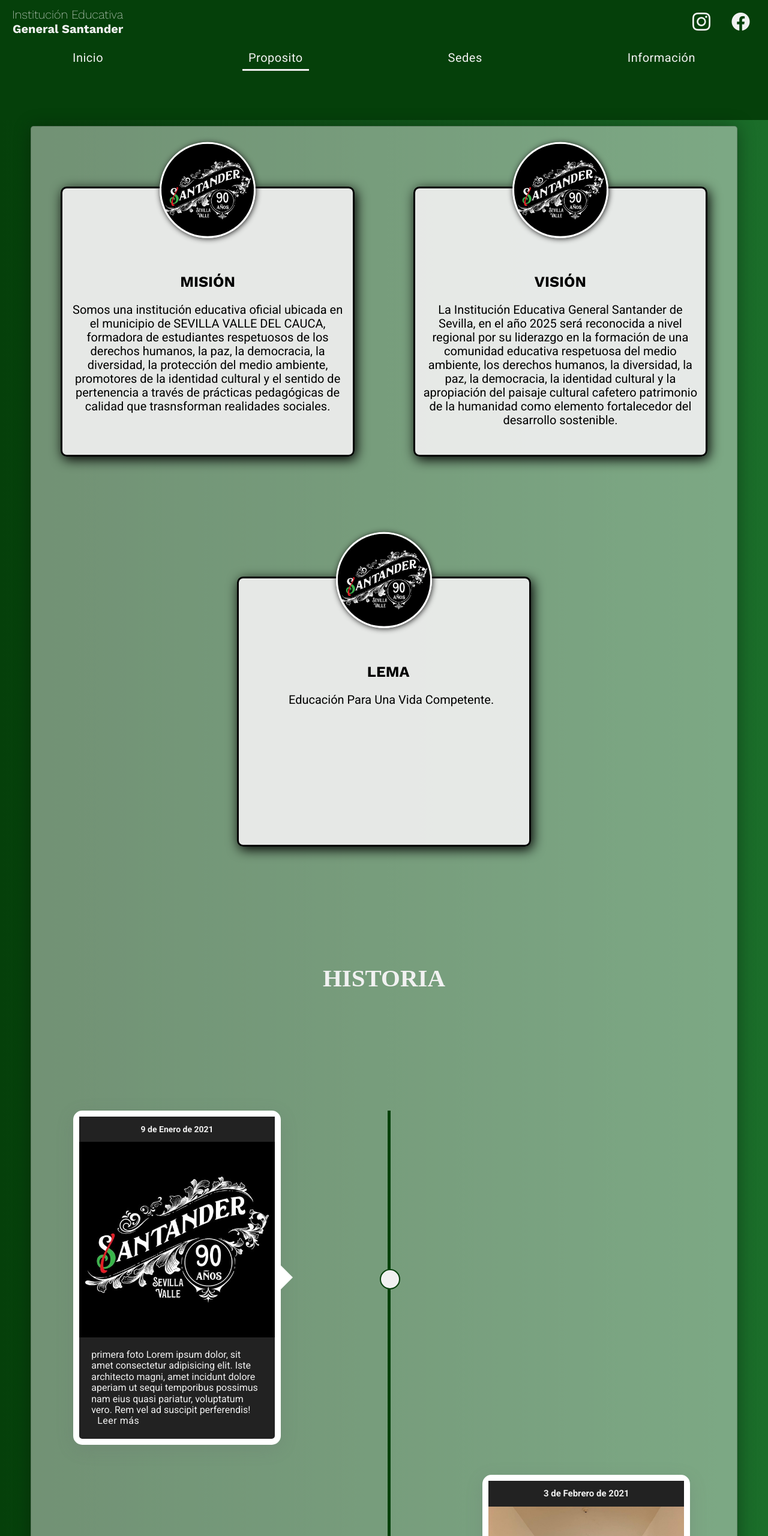
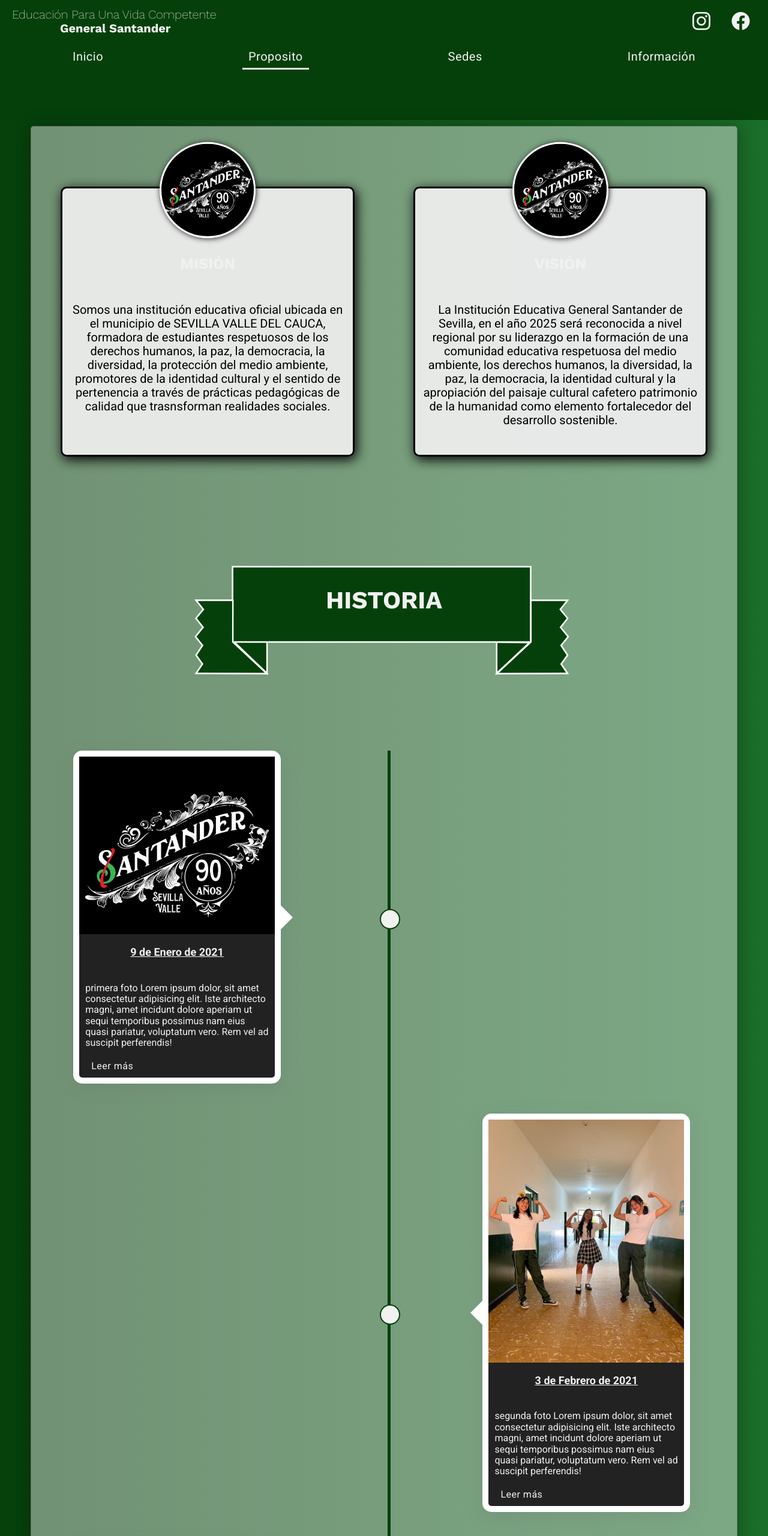
Before and after one commit to jMarlonDev/pagina-Web-Colegio, a plain HTML site: page proposito.html in a window 1280 px wide. Shown: the top 2560 px of the page at 60% size. Drawn offline with nearby package versions, Linux system fonts and the light colour scheme.

Commit message:
corrigiendo errores en el estilo,creando la carpeta con los archivos de la historia

```diff
--- a/css/style.css
+++ b/css/style.css
@@ -178,12 +178,19 @@ a {
 /* --- fin ---- */
 
 .bold {
-  color: var();
     display: block;
-  margin: .1rem;
+    margin: 0 auto;
     font-weight: bold;
     font-family: var(--fuenteTitulo);
 }
+
+.bold2{
+    display: block;
+    margin: 0 8rem;
+    font-weight: bold;
+    font-family: var(--fuenteTitulo);
+}
+
 
 .titulos {
     color: var(--blanco);
@@ -646,6 +653,18 @@ uan resolucion de pantallas mas pequeñas a 768px */
 
 /* haciendo los estilos para  la pagina del proposito haciendo la mision, vision , lema */
 
+h3{
+    font-family: var(--fuenteTitulo);
+    color: var(--blanco);
+    position: relative;
+    bottom: 3rem;
+}
+
+.fondo-titulo{
+    position: absolute;
+    max-width: 50%;
+
+}
 .titulo {
     display: flex;
     justify-content: center;
@@ -795,6 +814,7 @@ en resolucion de pantallas pequeñas */
 
 /* galeria de fotos con scroll para mostrar la linea de tiempo  de la historia en la pagina de proposito */
 .titulo2 {
+    margin-top: 5rem;
     display: flex;
     align-items: center;
     justify-content: center;
@@ -808,7 +828,7 @@ en resolucion de pantallas pequeñas */
 computador */
 @media screen and (min-width:550px) {
     .historia {
-    padding: 2rem;
+        padding: 1rem;
         color: var(--blanco);
         font-family: var(--fuenteContenido);
         font-size: 1.6rem;
@@ -816,30 +836,33 @@ computador */
     }
 
     .leer-mas {
+        margin-top: 2rem;
         display: block;
         font-size: 1.6rem;
     }
 
     .fecha {
+        text-decoration: underline;
+        padding-top: 2rem;
         display: flex;
         align-items: center;
         justify-content: center;
-    padding: 1.3rem;
         background: #222;
         font-family: var(--fuenteContenido);
         color: var(--blanco);
-    font-size: 1.4rem;
+        font-size: 1.8rem   ;
     }
 
     .fecha2 {
         display: flex;
         justify-content: center;
         align-items: center;
-    padding: 1.3rem;
+        padding-top: 2rem;
         font-family: var(--fuenteContenido);
         background: #222;
         color: var(--blanco);
-    font-size: 1.5rem;
+        font-size: 1.8rem;
+        text-decoration: underline;
     }
 
     .contenedor {
@@ -905,7 +928,8 @@ computador */
     }
 
     .foto img {
-    width: 100%;
+        padding:0;
+        max-width:100%;
         vertical-align: top;
     }
 
@@ -1015,7 +1039,7 @@ en una resolucion de pantalla pequeñas o celular */
 
 .paginacion-historia img {
     margin-top: 2rem;
-  max-width: 80%;
+    max-width: 70%;
     /* height: 50rem; */
     object-fit: cover;
     border-radius: 1rem;
--- a/proposito.html
+++ b/proposito.html
@@ -16,7 +16,7 @@
     <!--aqui vamos a hacer los estilos para el menu de navegacion ( header )-->
     <header class="encabezado">
         <div class="titulos">
-            <h1>Institución Educativa<span class="bold">General Santander</span></h1>
+            <h1>Educación Para Una Vida Competente<span class="bold2">General Santander</span></h1>
             <div class="redes-sociales">
                 <a class="redes-sociales-ig" href="https://www.instagram.com/familiasantanderina/" target="_blank">
                     <i class="bi bi-instagram"></i>
@@ -70,33 +70,21 @@
         </div>
     </div>
 
-    <div>
-    <div class="contenido-principal">
-        <div class="contenido-imagen">
-            <img src="imagenes/logo-dark.jpg" alt="" class="imagen">
-        </div>
-        <div class="texto-contenido">
-            <h3 class="titulo-3">lema</h3>
-            <p class="texto2">
-                Educación Para Una Vida Competente.
-            </p>
-        </div>
-    </div>
-
     <!-- imagenes en linea de tiempo -->
     <div class="titulo2">
+        <img class="fondo-titulo" src="/imagenes/fondo.png" alt="">
 		<h3>historia</h3>
 	</div>
 	<div class="contenedor">
 
 		<div class="evento">
 			<div class="foto" data-aos="fade-right">
+				<img src="imagenes/logo-dark.jpg" alt="">
                 <h3 class="fecha">9 de Enero de 2021</h3>
-				<img src="imagenes/logo-dark.jpg" alt="">
                 <div>
                     <p class="historia">
                         primera foto Lorem ipsum dolor, sit amet consectetur adipisicing elit. Iste architecto magni, amet incidunt dolore aperiam ut sequi temporibus possimus nam eius quasi pariatur, voluptatum vero. Rem vel ad suscipit perferendis!
-                        <a href="leerMas.html" class="leer-mas">Leer más</a>
+                        <a href="historia/leerMas.html" class="leer-mas">Leer más</a>
                     </p>
                 </div>
 			</div>
@@ -104,12 +92,13 @@
 		</div>
 		<div class="evento">
 			<div class="foto" data-aos="fade-left">
+
+				<img src="imagenes/colegio_n.jpg" alt="">
                 <h3 class="fecha2">3 de Febrero de 2021</h3>
-				<img src="imagenes/colegio_n.jpg" alt="">
                 <div>
                     <p class="historia">
                         segunda foto Lorem ipsum dolor, sit amet consectetur adipisicing elit. Iste architecto magni, amet incidunt dolore aperiam ut sequi temporibus possimus nam eius quasi pariatur, voluptatum vero. Rem vel ad suscipit perferendis!
-                        <a href="leerMas2.html" class="leer-mas">Leer más</a>
+                        <a href="historia/leerMas2.html" class="leer-mas">Leer más</a>
                     </p>
                 </div>
 			</div>
@@ -117,13 +106,14 @@
 		</div>
 		<div class="evento">
 			<div class="foto" data-aos="fade-right">
+
+				<img src="imagenes/imagenColegiojpg.jpg" alt="">
                 <h3 class="fecha">7 de Junio de 2022</h3>
-				<img src="imagenes/imagenColegiojpg.jpg" alt="">
 
                 <div>
                     <p class="historia">
                         tercera foto Lorem ipsum dolor, sit amet consectetur adipisicing elit. Iste architecto magni, amet incidunt dolore aperiam ut sequi temporibus possimus nam eius quasi pariatur, voluptatum vero. Rem vel ad suscipit perferendis!
-                        <a href="leerMas3.html" class="leer-mas">Leer más</a>
+                        <a href="historia/leerMas3.html" class="leer-mas">Leer más</a>
                     </p>
                 </div>
 			</div>
@@ -132,12 +122,12 @@
 		<div class="evento">
 
 			<div class="foto" data-aos="fade-left">
+				<img src="imagenes/logo-dark.jpg" alt="">
                 <h3 class="fecha2">18 de Agosto de 2023</h3>
-				<img src="imagenes/logo-dark.jpg" alt="">
                 <div>
                     <p class="historia">
                         cuarta foto Lorem ipsum dolor, sit amet consectetur adipisicing elit. Iste architecto magni, amet incidunt dolore aperiam ut sequi temporibus possimus nam eius quasi pariatur, voluptatum vero. Rem vel ad suscipit perferendis!
-                        <a href="leerMas4.html" class="leer-mas">Leer más</a>
+                        <a href="historia/leerMas4.html" class="leer-mas">Leer más</a>
                     </p>
                 </div>
 			</div>
@@ -145,12 +135,13 @@
 		</div>
 		<div class="evento">
 			<div class="foto" data-aos="fade-right">
+
+				<img src="imagenes/logo-institucion.jpg" alt="">
                 <h3 class="fecha">26 de Noviembre de 2024</h3>
-				<img src="imagenes/logo-institucion.jpg" alt="">
                 <div>
                     <p class="historia">
                         quinta foto Lorem ipsum dolor, sit amet consectetur adipisicing elit. Iste architecto magni, amet incidunt dolore aperiam ut sequi temporibus possimus nam eius quasi pariatur, voluptatum vero. Rem vel ad suscipit perferendis!
-                        <a href="leerMas5.html" class="leer-mas">Leer más</a>
+                        <a href="historia/leerMas5.html" class="leer-mas">Leer más</a>
                     </p>
                 </div>
 			</div>
@@ -158,12 +149,13 @@
 		</div>
 		<div class="evento">
 			<div class="foto" data-aos="fade-left">
+
+				<img src="imagenes/colegio_n.jpg" alt="">
                 <h3 class="fecha2">7 de Diciembre de 2021</h3>
-				<img src="imagenes/colegio_n.jpg" alt="">
                 <div>
                     <p class="historia">
                         sexta foto Lorem ipsum dolor, sit amet consectetur adipisicing elit. Iste architecto magni, amet incidunt dolore aperiam ut sequi temporibus possimus nam eius quasi pariatur, voluptatum vero. Rem vel ad suscipit perferendis!
-                        <a href="leerMas6.html" class="leer-mas">Leer más</a>
+                        <a href="historia/leerMas6.html" class="leer-mas">Leer más</a>
                     </p>
                 </div>
 			</div>
```
Also changed, not shown: historia/leerMas.html (renamed from leerMas4.html, +4 -4 lines), historia/leerMas2.html (renamed from leerMas.html, +6 -4 lines), historia/leerMas3.html (renamed from leerMas3.html, +3 -3 lines), historia/leerMas4.html (renamed from leerMas6.html, +4 -4 lines), historia/leerMas5.html (renamed from leerMas5.html, +3 -3 lines), historia/leerMas6.html (renamed from leerMas2.html, +4 -6 lines), index.html (+1 -1 lines), imagenes/fondo.png (added). Lines whose indentation alone changed are shown as unchanged.
